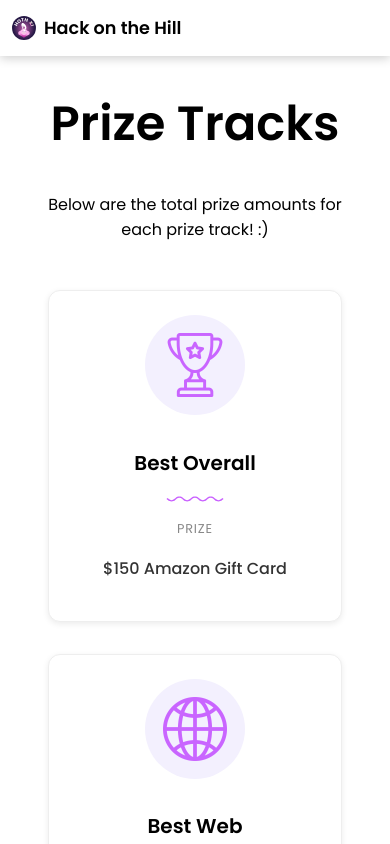
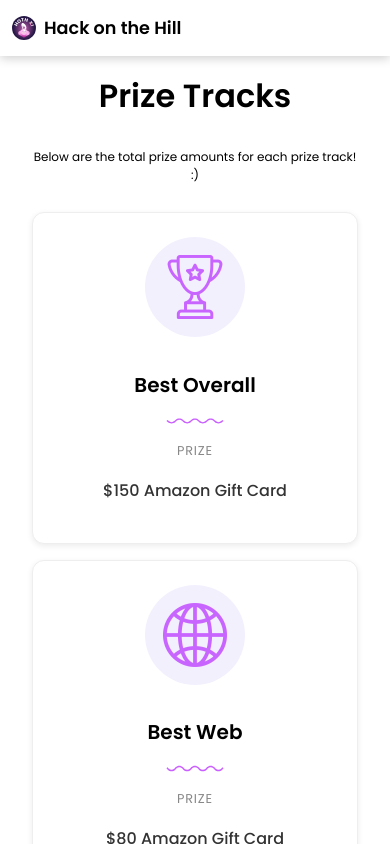
Before and after one commit to uclaacm/hoth.uclaacm.com, a React (Vite) app: page /prizes in a window 390 px wide. Shown: the top 844 px of the page. Built offline with nearby package versions, Linux system fonts and the light colour scheme; some icons are missing.

Commit message:
Added responsiveness support to Prizes page

```diff
--- a/src/pages/Prizes.jsx
+++ b/src/pages/Prizes.jsx
@@ -16,7 +16,7 @@ export default function Prizes() {
 		<div id='prizes'>
 			<h1 className='prizes-title'>Prize Tracks</h1>
 			<div className='prizes-container'>
-				<p>Below are the total prize amounts for each prize track! :)</p>
+				<p className='prizes-subtitle'>Below are the total prize amounts for each prize track! :)</p>
 
 				<div className='prize-grid'>
 					{/* Best Overall */}
--- a/src/styles/Prizes.css
+++ b/src/styles/Prizes.css
@@ -84,3 +84,23 @@
 	line-height: 1.4;
 	max-width: 12rem;
 }
+
+@media (max-width: 550px) {
+	#prizes {
+		padding: 1rem 2rem;
+	}
+
+	.prizes-title {
+		font-size: 2rem;
+	}
+
+	.prizes-subtitle {
+		font-size: 0.75rem;
+	}
+
+	.prize-grid {
+		grid-template-columns: repeat(auto-fit, minmax(200px, 1fr));
+		gap: 1rem;
+		margin-top: 1rem;
+	}
+}
```
